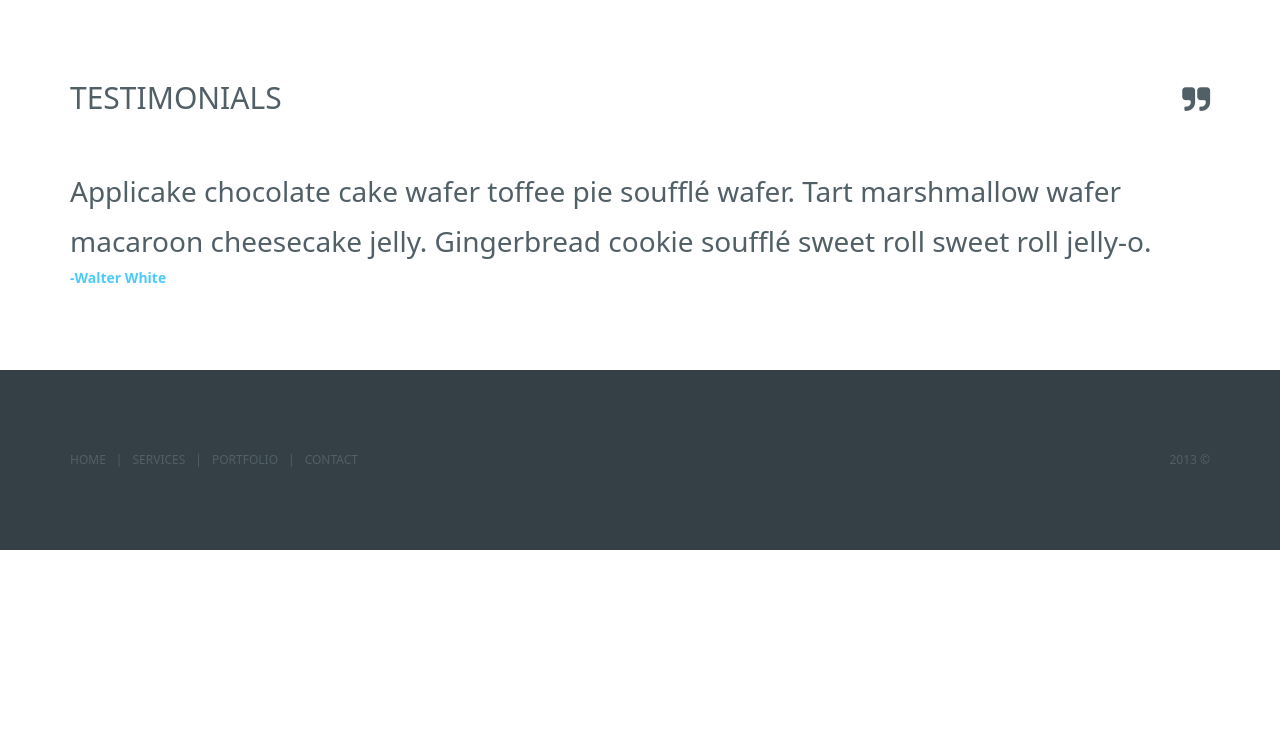
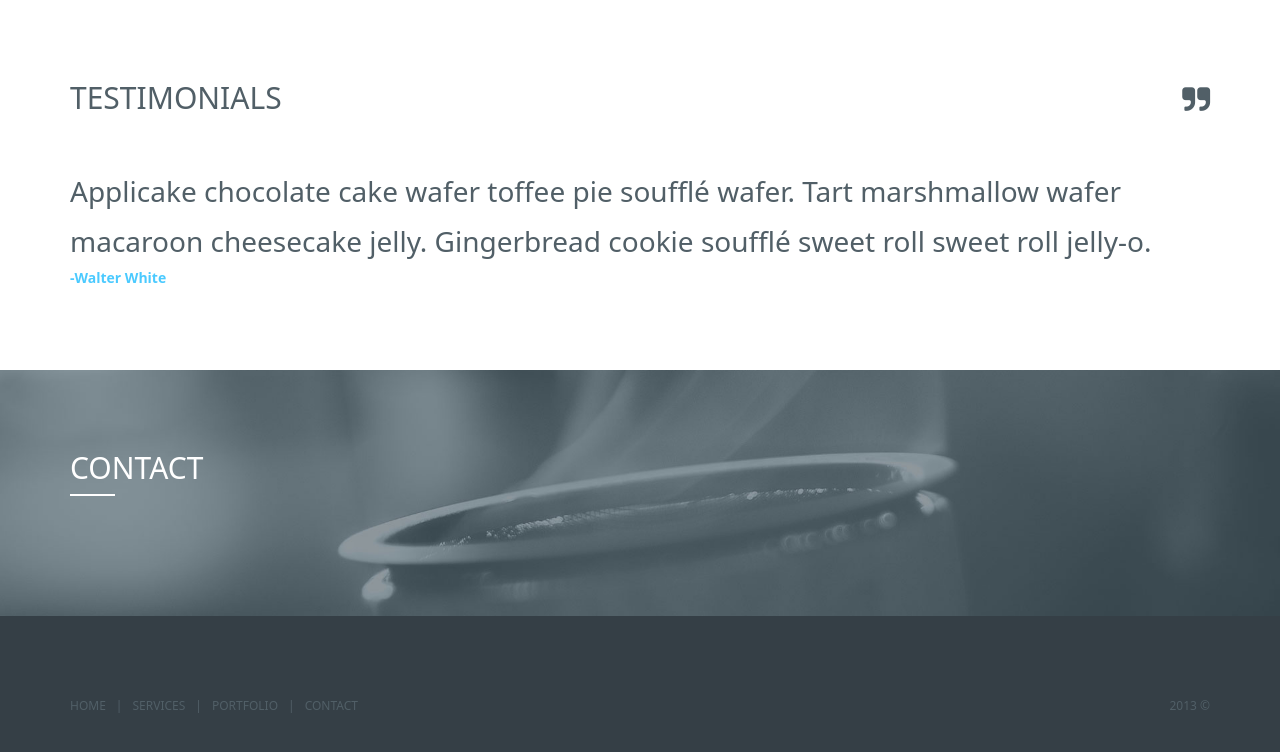
Before and after one commit to srkvlntn/Blueasy, a plain HTML site: page index.html in a window 1280 px wide. Shown: the part 2567-3319 px from the top of the page. Before the commit the page ends 3117 px from the top, so only its background shows below. Drawn offline with nearby package versions, Linux system fonts and the light colour scheme; files whose address does not match are found by name.

Commit message:
section contact started

```diff
--- a/index.html
+++ b/index.html
@@ -42,6 +42,7 @@
                 </div>
             </div>
         </section>
+
         <section class="section-services section">
             <div class="container">
                 <h2 class="section-title">Services</h2>
@@ -160,6 +161,16 @@
             </div>
         </section>
 
+        <section class="section section-contact"
+                 style="background: url('images/section-bg-3.jpg') no-repeat center; background-size: cover;">
+            <div class="container">
+                <h2 class="section-title">contact</h2>
+                <div class="contact-box">
+
+                </div>
+            </div>
+        </section>
+
     </main>
     <footer class="footer">
         <div class="container">
--- a/scss/layout/_footer.scss
+++ b/scss/layout/_footer.scss
@@ -14,16 +14,18 @@
 		@include media('>=desktop') {
 			padding: 80px 0;
 		}
+
 		.footer-menu {
 			@extend %listreset;
 			display: flex;
+
 			a {
 
 				color: $gray;
 				text-transform: uppercase;
 			}
 
-			li{
+			li {
 				&::after {
 					content: '|';
 					margin-left: 10px;
```
Also changed, not shown: scss/layout/_common.scss (+4 -3 lines), 1 other file.
